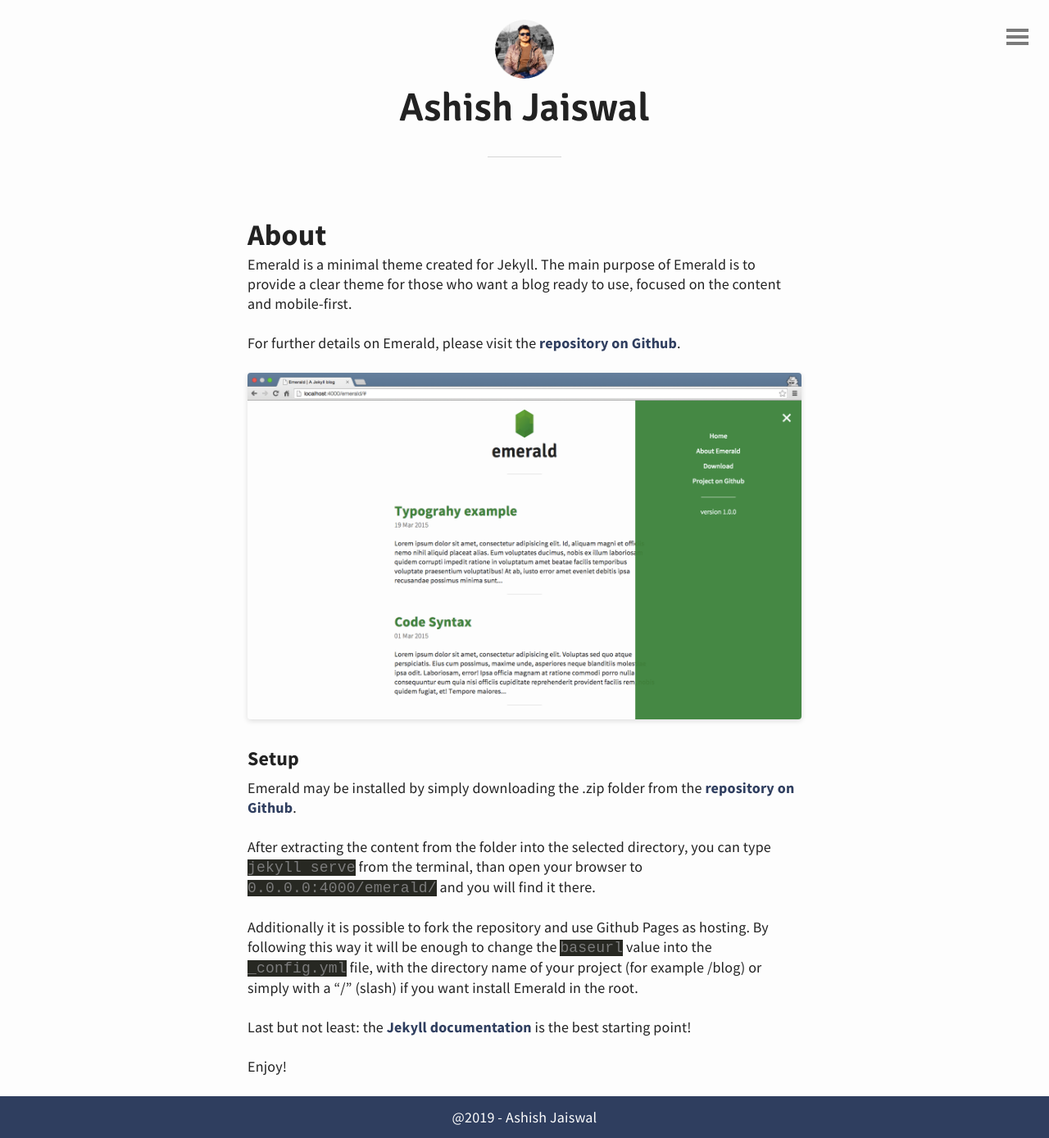
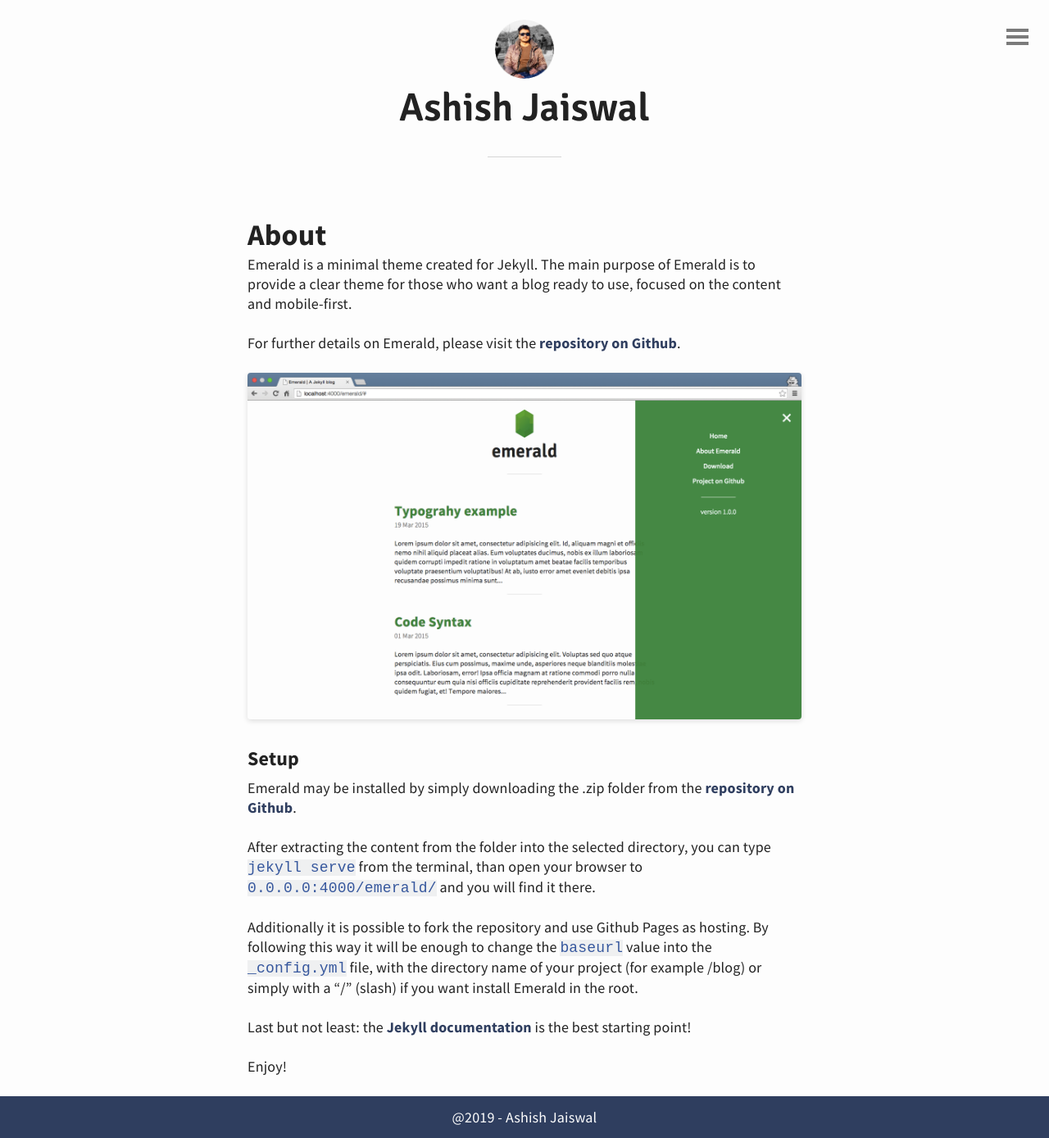
Before and after one commit to asheeshcric/blog, a Jekyll site: the page built from about.md, in a window 1280 px wide. Shown: the whole page at 82% size. Built offline with Jekyll 4.4.1, drawn with Linux system fonts in a browser that asks for light colours; comment, search, counter and statistics services are not loaded.

Commit message:
Change code syntax layout color

```diff
--- a/_sass/layout.scss
+++ b/_sass/layout.scss
@@ -201,8 +201,8 @@
   }
 
 code {
-  color: lighten($text-color, 35%);
-  background-color: #272822;
+  color: #36579d;
+  background-color: #eff0f1;
 }
 
 /* Set the vertical rhythm (and padding-left) for lists inside post content */
```
Also changed, not shown: _posts/2019-02-09-idiomatic-python.md (deleted, +0 -3 lines).
